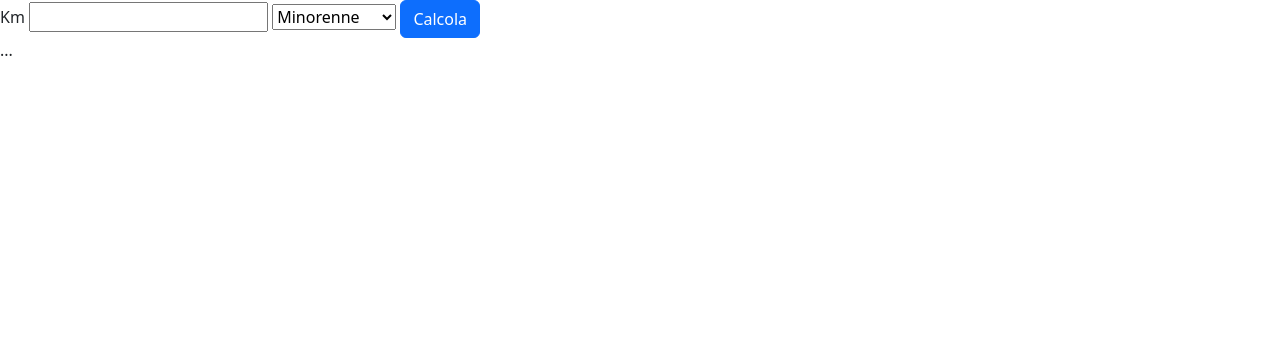
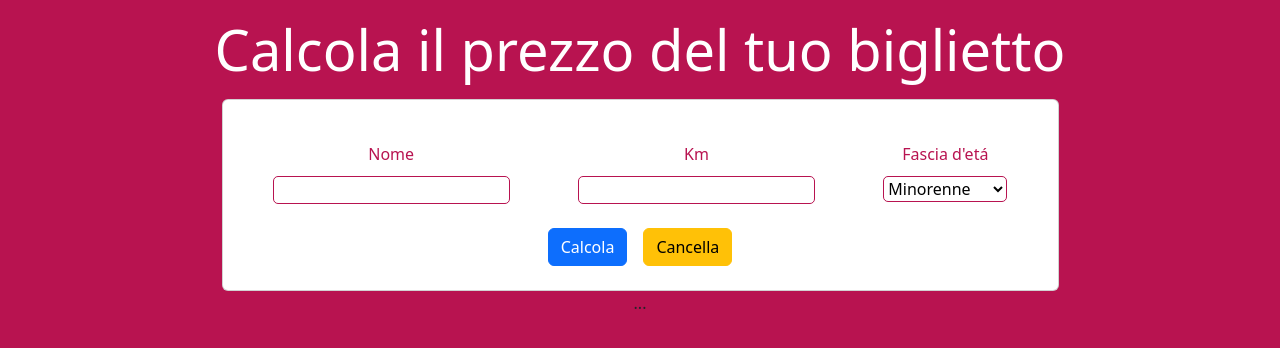
Before and after one commit to GrPaladino/js-biglietto-treno-form, a plain HTML site: page index.html in a window 1280 px wide. Drawn offline with nearby package versions, Linux system fonts and the light colour scheme.

Commit message:
Feat: creazione prima card

```diff
--- a/css/style.css
+++ b/css/style.css
@@ -0,0 +1,24 @@
+body {
+  background-color: #b81350;
+}
+
+.container h1 {
+  font-size: 3.5rem;
+  color: white;
+}
+
+.card {
+  background-color: white;
+}
+
+form .label {
+  text-align: center;
+  margin: 10px 0;
+  color: #b81350;
+}
+
+form .input {
+  background-color: white;
+  border: 1px solid #b81350;
+  border-radius: 5px;
+}
--- a/index.html
+++ b/index.html
@@ -22,17 +22,52 @@
     <script type="text/javascript" src="./Js/main.js" defer></script>
   </head>
   <body>
-    <label for="user-km">Km</label>
-    <input type="text" id="user-km" />
+    <div class="container d-flex flex-column align-items-center">
+      <h1 class="my-3">Calcola il prezzo del tuo biglietto</h1>
+      <div class="card p-3 w-75">
+        <form>
+          <div class="d-flex justify-content-around my-3">
+            <div>
+              <div class="label">
+                <label for="user-name">Nome</label>
+              </div>
+              <input type="text" id="user-name" class="input" />
+            </div>
+            <div>
+              <div class="label">
+                <label for="user-km">Km</label>
+              </div>
+              <input type="text" id="user-km" class="input" />
+            </div>
+            <div class="form">
+              <div class="label">
+                <label for="user-selection">Fascia d'etá</label>
+              </div>
+              <select name="" id="user-selection" class="input">
+                <option value="minorenne">Minorenne</option>
+                <option value="maggiorenne">Maggiorenne</option>
+                <option value="over65">Over65</option>
+              </select>
+            </div>
+          </div>
 
-    <select name="" id="user-selection">
-      <option value="minorenne">Minorenne</option>
-      <option value="maggiorenne">Maggiorenne</option>
-      <option value="over65">Over65</option>
-    </select>
+          <div class="d-flex justify-content-center">
+            <button type="button" class="btn btn-primary m-2" id="ins-btn">
+              Calcola
+            </button>
 
-    <button class="btn btn-primary" id="ins-btn">Calcola</button>
+            <button type="reset" class="btn btn-warning m-2">Cancella</button>
+          </div>
+        </form>
+      </div>
 
-    <p id="result-js">...</p>
+      <p id="result-js">...</p>
+    </div>
+    <!-- Boostrap script -->
+    <script
+      src="https://cdn.jsdelivr.net/npm/bootstrap@5.3.2/dist/js/bootstrap.bundle.min.js"
+      integrity="sha384-C6RzsynM9kWDrMNeT87bh95OGNyZPhcTNXj1NW7RuBCsyN/o0jlpcV8Qyq46cDfL"
+      crossorigin="anonymous"
+    ></script>
   </body>
 </html>
```
Also changed, not shown: 1 other file.
